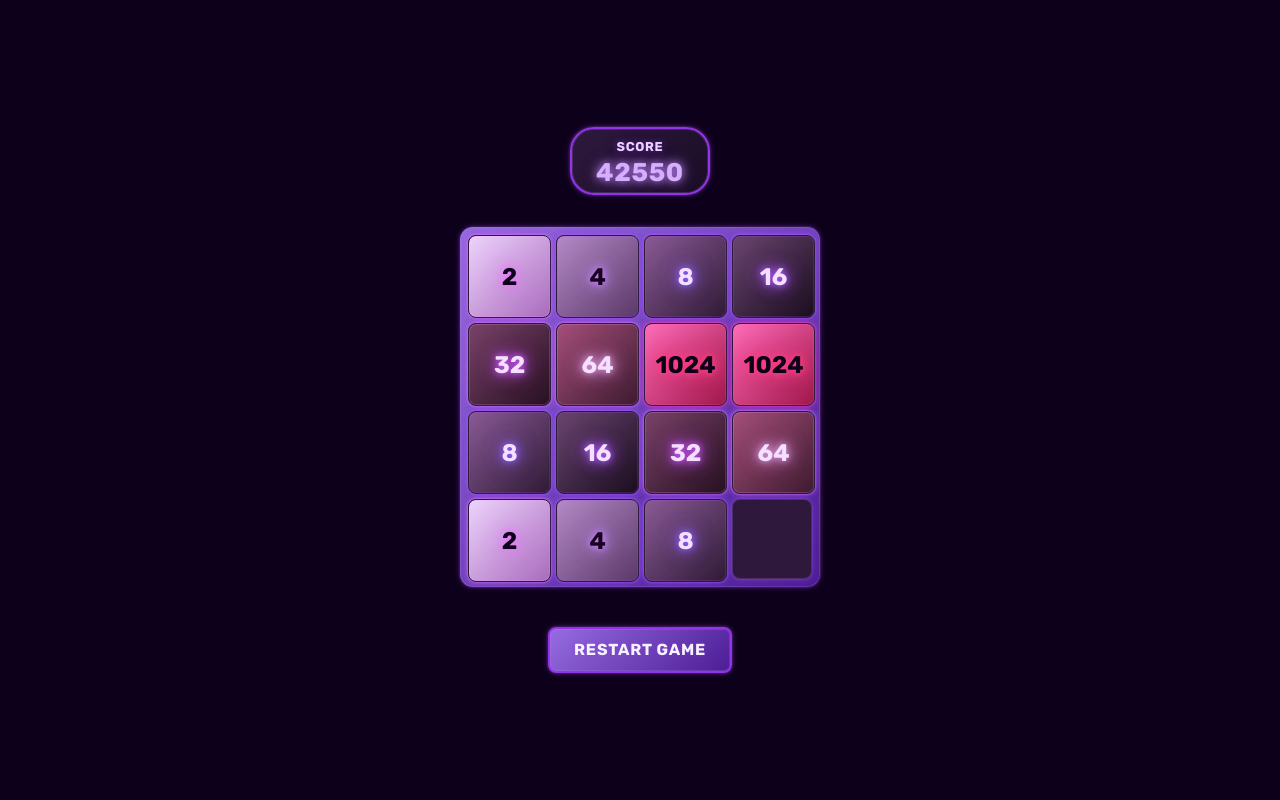
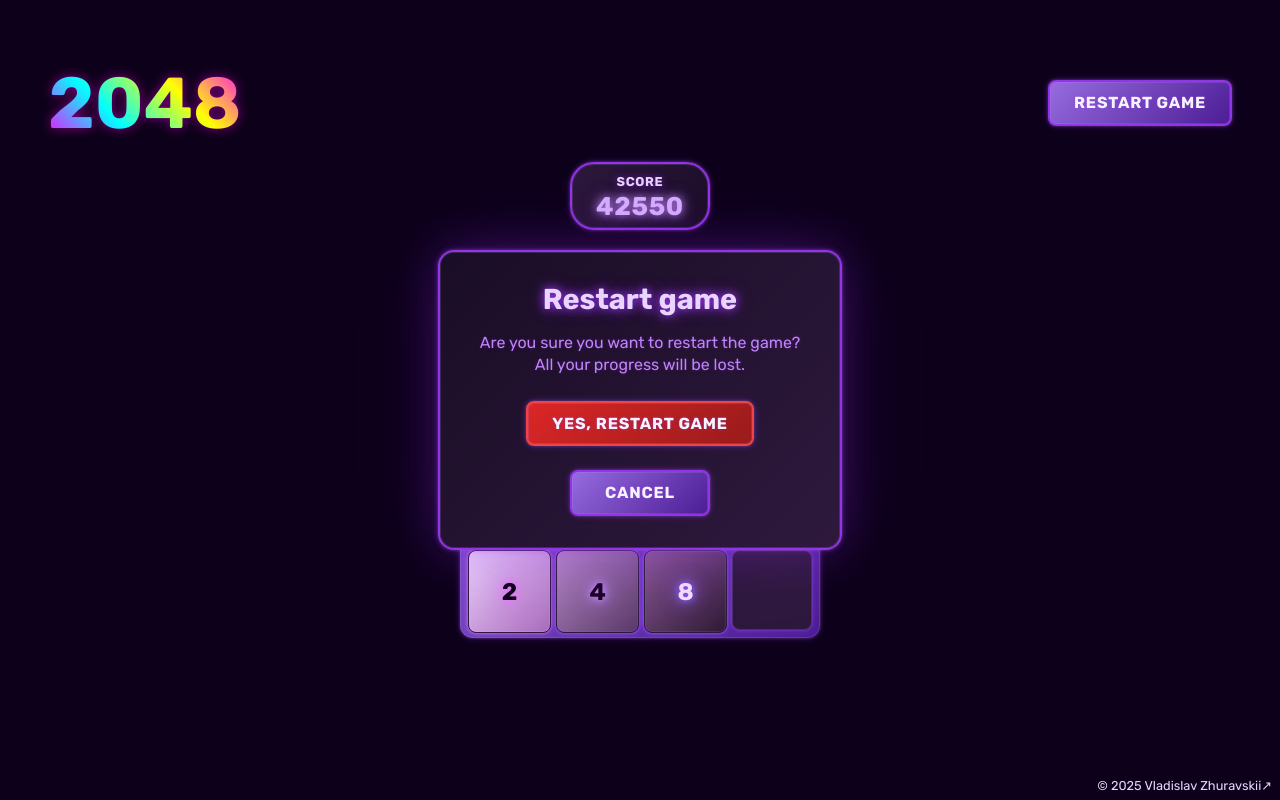
Before and after one commit to Tratatemium/2048-game, a plain HTML site: page index.html in a window 1280 px wide. Drawn offline with Linux system fonts and the light colour scheme.

Commit message:
Add restart dialog and enhance footer styles; update main title presentation

```diff
--- a/index.html
+++ b/index.html
@@ -11,6 +11,7 @@
 </head>
 <body>
     <main>
+        <h1>2048</h1>
         <div class="endgame-message">
             <h2>Game over</h2>
             <p><span class="endgame-score">0</span> points scored in <span class="endgame-moves">0</span> moves.</p>
@@ -45,6 +46,20 @@
 
     </main>
 
+    <dialog open class="restart-dialog">
+        <h3>Restart game</h3>
+        <p>Are you sure you want to restart the game? <br> All your progress will be lost.</p>
+        <button class="button yes-restart-button">Yes, restart game</button>
+        <button class="button cancel-button">Cancel</button>
+    </dialog>
+
+    <footer>
+        <p class="copyright">
+            © 2025
+            <a href="https://tratatemium.github.io/" target="_blank" class="about-me-link">Vladislav Zhuravskii↗</a>
+        </p>
+    </footer>
+
     <script src="script.js"></script>
 </body>
 </html>
--- a/script.js
+++ b/script.js
@@ -270,6 +270,16 @@
         // If animations are running, ignore the key press
         if (hasTransitions || hasFadeInAnimations) {
             return;
+        }
+
+        const restartDialog = document.querySelector('.restart-dialog');
+        if (restartDialog.open) {
+            if (event.key === 'Escape') {
+                restartDialog.close();
+                return;
+            } else {
+                return;
+            }
         }
 
         // Track if any changes occurred to determine if we need to add a new tile
@@ -599,7 +609,7 @@ let moves = 0;
 
 // Set up keyboard controls for the game
 
-document.addEventListener('keydown', (event) => onKeyDown(event));
+document.addEventListener('keydown', event => onKeyDown(event));
 
 const restartGameButton = document.querySelector('.restart-game-button');
 restartGameButton.addEventListener('click', () => setupNewGame());
--- a/styles.css
+++ b/styles.css
@@ -204,6 +204,58 @@ main {
   align-items: center;
   justify-content: center;
 }
+
+h1 {
+  position: absolute;
+  top: 0;
+  left: 0;
+  margin-top: 4rem;
+  margin-left: 3rem;
+
+  font-size: 4.5rem;
+
+  background: linear-gradient(45deg, #ff00ff, #00ffff, #ffff00, #ff00ff);
+  background-clip: text;
+  color: transparent;
+
+}
+
+h1::before {
+  content: "2048";
+  position: absolute;
+  top: 0;
+  left: 0;
+  z-index: -1;
+  color: purple;
+  filter: blur(6px);
+  opacity: 1;
+}
+
+footer{
+  position: absolute;
+  bottom: 0;
+  right: 0;
+  justify-content: end;
+  padding-bottom: 0.3rem;
+  padding-right: 0.5rem;
+  width: 100%;
+  display: flex;
+  flex-direction: row;
+  color: var(--font-primary);
+  font-size: 0.8rem;
+}
+
+.about-me-link {
+  color: var(--font-primary);
+  text-decoration: none;
+}
+
+.about-me-link:hover{
+  color: var(--font-secondary);
+}
+
+
+/*  linear-gradient(45deg, #ff00ff, #00ffff, #ffff00, #ff00ff) */
 
 /* #endregion BASE STYLES */
 
@@ -417,7 +469,7 @@ main {
 .score-container {
   display: flex;
   flex-direction: row;
-  margin-bottom: 2rem;
+  margin-bottom: 3rem;
 }
 
 .current-score {
@@ -449,8 +501,12 @@ main {
 }
 
 .restart-game-button {
+  position: absolute;
+  top: 0;
+  right: 0;
   display: block;
-  margin-top: 2.5em;
+  margin-top: 5rem;
+  margin-right: 3rem;
 }
 
 .play-again-button {
@@ -572,4 +628,75 @@ main {
   }
 }
 
+.restart-dialog {
+  display: flex;
+  flex-direction: column;
+  justify-content: center;
+  align-items: center;
+  gap: 1rem;
+  padding: 2rem 2.5rem;
+  background: linear-gradient(135deg, #1a0d26, #2e193d);
+  border: 2px solid var(--border-color);
+  border-radius: 1rem;
+  box-shadow:
+    var(--neon-shadow),
+    0 0 50px rgba(147, 51, 234, 0.3),
+    0 0 100px rgba(147, 51, 234, 0.1);
+  color: var(--font-primary);
+  backdrop-filter: blur(10px);
+  max-width: 50rem;
+  text-align: center;
+}
+
+.restart-dialog::backdrop {
+  background: rgba(13, 0, 26, 0.8);
+  backdrop-filter: blur(5px);
+}
+
+.restart-dialog h3 {
+  margin: 0;
+  font-size: 1.8rem;
+  font-weight: 700;
+  text-shadow: 0 0 8px #9333EA, 0 0 16px #9333EAAA;
+  color: var(--font-primary);
+}
+
+.restart-dialog p {
+  margin: 0;
+  font-size: 1rem;
+  line-height: 1.4;
+  color: var(--font-secondary);
+  text-shadow: 0 0 4px #9333EA44;
+}
+
+.restart-dialog .button {
+  min-width: 140px;
+  margin: 0.5rem 0.5rem 0 0.5rem;
+}
+
+.restart-dialog .yes-restart-button {
+  background: linear-gradient(135deg, #dc2626, #991b1b);
+  border-color: #ef4444;
+}
+
+.restart-dialog .yes-restart-button:hover {
+  background: linear-gradient(135deg, #ef4444, #dc2626);
+  box-shadow: 0 0 12px 2px #ef444466, 0 0 6px 1px #f8717188, 0 0 0 1px #f8717155 inset;
+}
+
+.restart-dialog .cancel-button {
+  background: var(--button-bg);
+  border-color: var(--border-color);
+}
+
+@keyframes gradientShift {
+  0%, 100% {
+    background-position: 0% 50%;
+  }
+  50% {
+    background-position: 100% 50%;
+  }
+}
+
+
 /* #endregion UI CONTROLS & GAME STATES */
```
